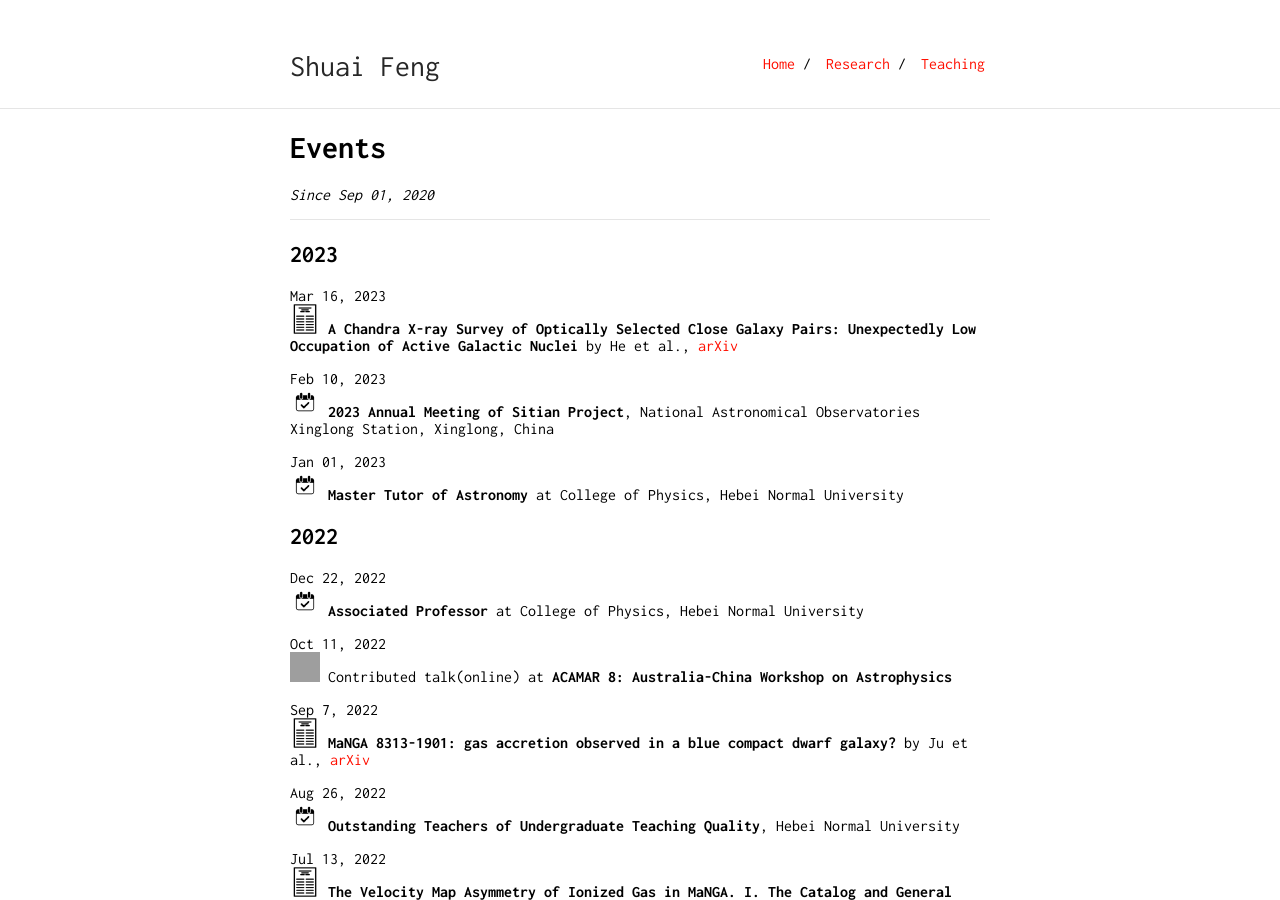
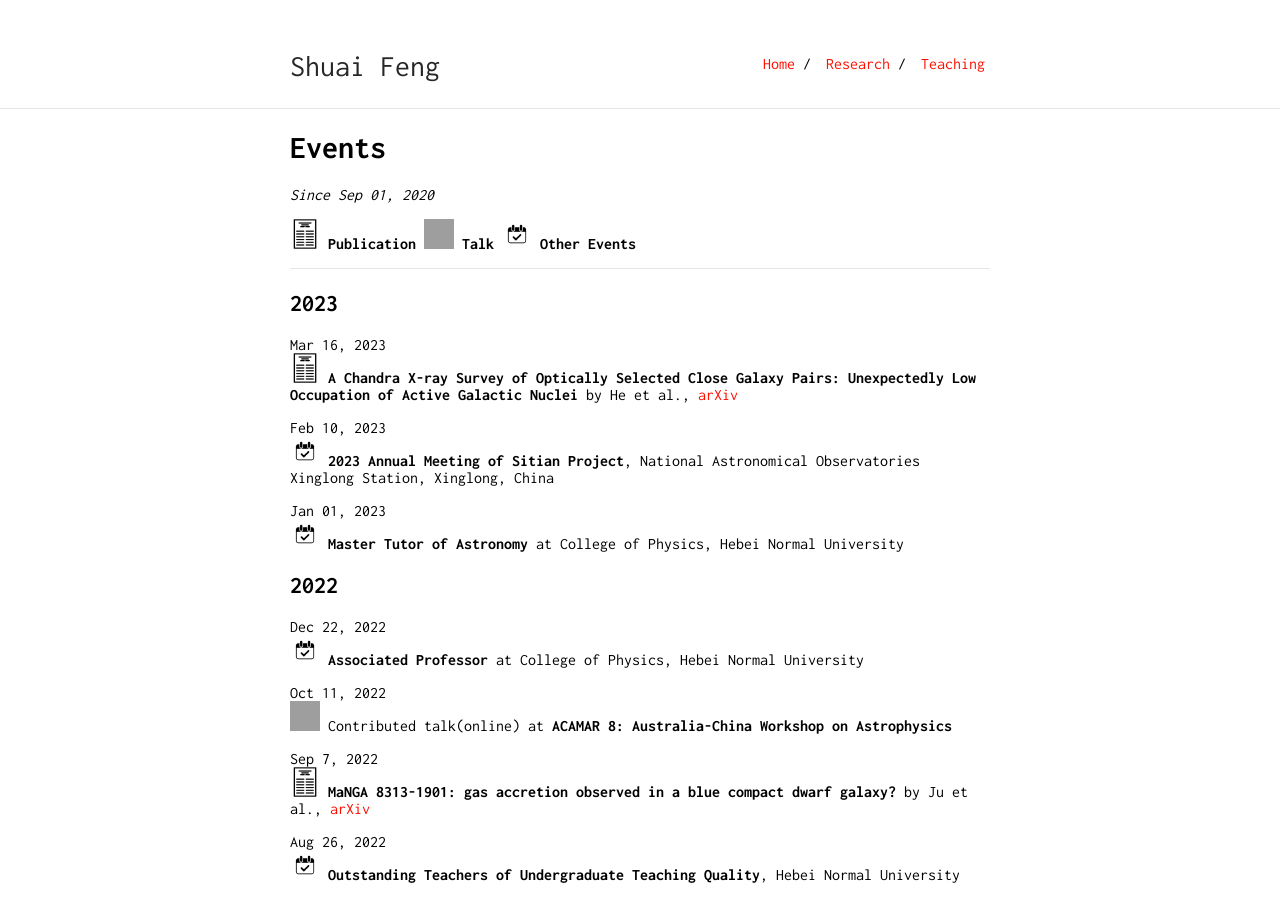
Before and after one commit to fengshuai0210/fengshuai0210.github.io, a Jekyll site: the page built from events.md, in a window 1280 px wide and 900 px high. Built offline with Jekyll 4.4.1, drawn with Linux system fonts in a browser that asks for light colours; our own code applies the rules of GitHub Pages for plain Markdown files; grey boxes are pictures that could not be loaded.

Commit message:
Update events.md

```diff
--- a/events.md
+++ b/events.md
@@ -4,6 +4,8 @@ layout: default
 
 # Events
 *Since Sep 01, 2020*
+
+<img src="/image/paper-icon.png" style="width:30px;height:30px;"> **Publication** <img src="/image/talk-icon.png" style="width:30px;height:30px;"> **Talk** <img src="/image/event-icon.png" style="width:30px;height:30px;"> **Other Events**
 
 ----
 
```
